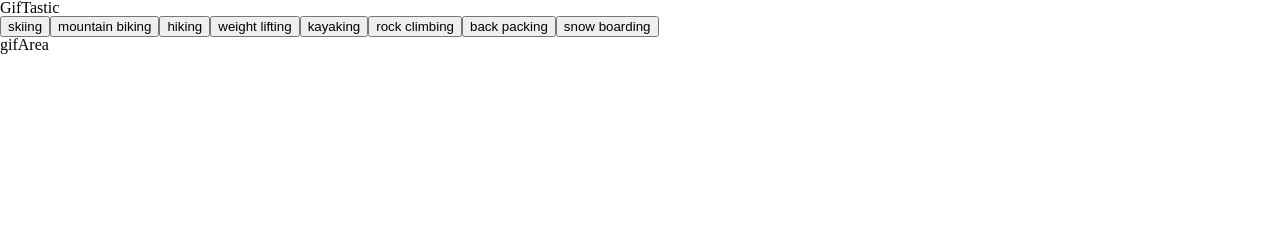
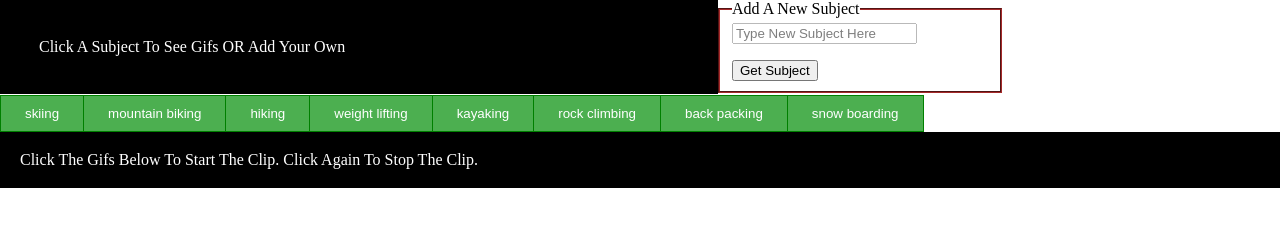
Before and after one commit to kbrowngithub/GifTastic, a plain HTML site: page index.html in a window 1280 px wide. Drawn offline with nearby package versions, Linux system fonts and the light colour scheme.

Commit message:
Completed all basic functional requirements

```diff
--- a/assets/css/style.css
+++ b/assets/css/style.css
@@ -0,0 +1,80 @@
+form {
+    display: block;
+    margin-top: 0em;
+    padding: 1px;
+}
+
+fieldset {
+    display: block;
+    /* float: left; */
+    width: 20%;
+    margin-inline-start: 2px;
+    margin-inline-end: 2px;
+    padding-block-start: 0.35em;
+    padding-inline-start: 0.75em;
+    padding-inline-end: 0.75em;
+    padding-block-end: 0.625em;
+    min-inline-size: min-content;
+    border-width: 2px;
+    border-style: groove;
+    border-color: brown;
+    border-image: initial;
+}
+/* #btn-group {
+    float: left;
+} */
+
+h1 {
+    padding: 36px;
+    border: solid black;
+    background: black;
+    color: white;
+    width: 50%;
+    float: left;
+}
+
+figure {
+    float: left;
+}
+
+h2 {
+    padding: 20px;
+    background: black;
+    color: white;
+}
+
+#directions {
+    width: 100;
+}
+
+#btn-group {
+    margin-top: 1px;
+}
+#btn-group .btn {
+    background-color: #4CAF50; /* Green background */
+    border: 1px solid green; /* Green border */
+    color: white; /* White text */
+    padding: 10px 24px; /* Some padding */
+    cursor: pointer; /* Pointer/hand icon */
+    float: left; /* Float the buttons side by side */
+  }
+
+  /* Clear floats (clearfix hack) */
+  #btn-group:after {
+    content: "";
+    clear: both;
+    display: table;
+  }
+
+  #btn-group .btn:not(:last-child) {
+    border-right: none; /* Prevent double borders */
+  }
+
+  /* Add a background color on hover */
+  #btn-group .btn:hover {
+    background-color: #3e8e41;
+  }
+
+  #newSubIn {
+      opacity: .5;
+  }
--- a/assets/javascript/app.js
+++ b/assets/javascript/app.js
@@ -17,14 +17,16 @@ var gifTastic = {
 
     // Create a button for each item in an array
     createButtons: function () {
+
+
         for (i = 0; i < this.items.length; i++) {
             var newButton = $("<button data-subject=\"" + this.items[i] + "\" class=\"btn\">");
             console.log(newButton);
             newButton.text(this.items[i]);
-            $("#button-area").append(newButton);
+            $("#btn-group").append(newButton);
         }
         var gifArea = $("<div id=\"gif-area\">gifArea</div>");
-        $("#container").append(gifArea);
+        // $("#container").append(gifArea);
         // $("#gif-area").prepend("<img src=\"https://media2.giphy.com/media/8rFQp4kHXJ0gU/200_s.gif\"></img>");
 
     },
@@ -84,7 +86,7 @@ $(document).on("click", ".btn", function () {
             var srcImg = response.data[i];
 
             var newFigure = $("<figure id='figure'>");
-            var figCaption = $("<figcaption id='caption'>");
+            var figCaption = $("<figcaption>");
             var imgHtml = "<img src=\"" + srcImg.images.fixed_height_still.url + "\" data-still=\"" + srcImg.images.fixed_height_still.url + "\" data-animate=\"" + srcImg.images.fixed_height.url + "\" data-state=\"still\" class=\"gif\"></img>";
             console.log("imgHtml: " + imgHtml);
             newImage = $(imgHtml);
@@ -96,6 +98,21 @@ $(document).on("click", ".btn", function () {
         }
     });
 
+});
+
+$(document).on("click", "#newSubIn", function () {
+    $(this).val("");
+});
+
+$(document).on("click", "#submit", function () {
+    event.preventDefault();
+    $("#btn-group").empty();
+
+    items.push($("#newSubIn").val().trim());
+    $("#newSubIn").val("Type New Subject Here");
+    console.log("Items now = " + items);
+
+    gifTastic.createButtons();
 });
 
 // gif clicks
--- a/index.html
+++ b/index.html
@@ -14,14 +14,29 @@
 <body id="backdrop">
 
   <div id="wrapper">
-      <h1>GifTastic</h1>
+    <!-- <h1>GifTastic</h1> -->
 
     <div id="container">
-        <div id="button-area"></div>
-        <!-- <div id="gif-area">
-            <img src="https://media1.giphy.com/media/3o85xkQpyMlnBkpB9C/200_s.gif" data-still="https://media1.giphy.com/media/3o85xkQpyMlnBkpB9C/200_s.gif" data-animate="https://media1.giphy.com/media/3o85xkQpyMlnBkpB9C/200.gif" data-state="still" class="gif">
-        </div> -->
+      <h1>Click A Subject To See Gifs OR Add Your Own</h1>
+
+      <form id="newSubForm">
+        <fieldset>
+          <legend>Add A New Subject</legend>
+          <!-- Enter A Subject:<br> -->
+          <input id="newSubIn" type="text" name="newsubject" value="Type New Subject Here"><br><br>
+          <input id="submit" type="submit" value="Get Subject">
+        </fieldset>
+      </form>
+
+      <div id="btn-group"></div>
+
     </div>
+
+    <div id="directions"></div>
+      <h2>Click The Gifs Below To Start The Clip. Click Again To Stop The Clip.</h2>
+    </div>
+
+    <div id="gif-area"></div>
 
   </div>
 
```
Lines whose indentation alone changed are shown as unchanged.
